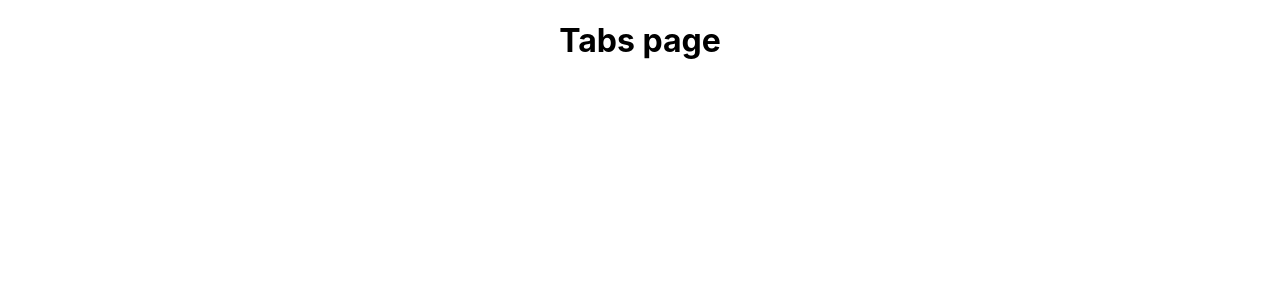
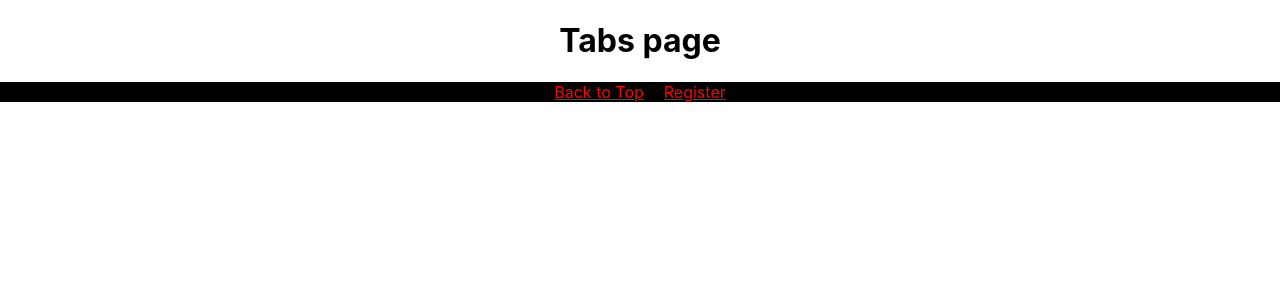
Before and after one commit to tab-thursday/react-app, a React (Create React App) app in the folder client/: page /tabs in a window 1280 px wide. Shown: the top 300 px of the page. Built offline with nearby package versions, Linux system fonts and the light colour scheme; sample sign-in values are in the browser's storage.

Commit message:
added a Footer component

```diff
--- /dev/null
+++ b/client/src/components/Footer.js
@@ -0,0 +1,31 @@
+import React from "react";
+import { NavLink } from "react-router-dom";
+import styled from "styled-components";
+
+const FooterDiv = styled.div`
+position: fixed;
+width: 100%;
+display: flex;
+justify-content: center;
+padding: 5 10px;
+align-items: center;
+background-color: black;
+
+a {
+  color:red
+  padding: 0 10px;
+}
+`
+
+const Footer = () => {
+  return (
+    <div>
+      <FooterDiv>
+        <NavLink to="#page-top">Back to Top</NavLink>
+        <NavLink to="/register">Register</NavLink>
+      </FooterDiv>
+    </div>
+  )
+}
+
+export default Footer;
--- a/client/src/components/Tabs.js
+++ b/client/src/components/Tabs.js
@@ -1,9 +1,11 @@
 import React from 'react'
+import Footer from "./Footer"
 
 const Tabs = () => {
   return (
     <div>
       <h1>Tabs page</h1>
+      <Footer/>
     </div>
   )
 }
```
